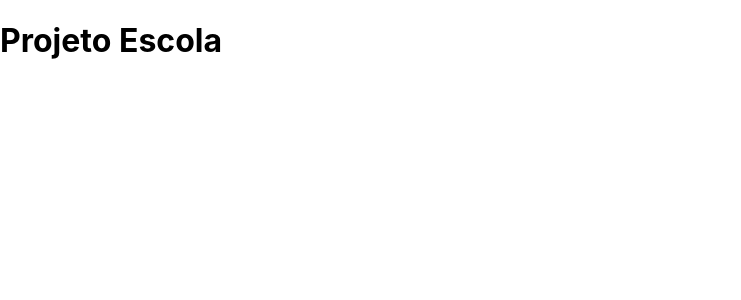
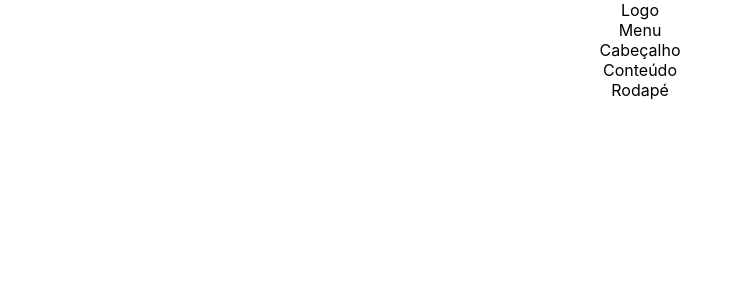
Before and after one commit to lcunha957/DS402_InternetIII, a React (Create React App) app in the folder Proj2-Escola/escola/: page / in a window 1280 px wide. Shown: the top 300 px of the page, without its empty margins (0-741 px from the left). Built offline with nearby package versions, Linux system fonts and the light colour scheme; the HTML template or start-up script is replaced by a standard one.

Commit message:
parte 2 de montar templates (arquivos)
página 7 da apostila 3 de react

```diff
--- a/Proj2-Escola/escola/src/App.js
+++ b/Proj2-Escola/escola/src/App.js
@@ -1,11 +1,12 @@
-
 import './App.css';
-
-
+import Logo from './components/template/Logo'; import Menu from './components/template/Menu'; import Main from './components/template/Main'; import Footer from './components/template/Footer';
 function App() {
   return (
-    <div >
-      <h1> Projeto Escola</h1>
+      <div className="App">
+        <Logo />
+        <Menu />
+        <Main />
+        <Footer />
 </div>
 ); }
 export default App;
--- /dev/null
+++ b/Proj2-Escola/escola/src/components/template/Footer.js
@@ -0,0 +1,6 @@
+import './Footer.css';
+export default function Footer(props){ return(
+        <footer className="footer">
+Rodapé
+</footer>
+) }
--- a/Proj2-Escola/escola/src/components/template/Header.js
+++ b/Proj2-Escola/escola/src/components/template/Header.js
@@ -0,0 +1,7 @@
+import './Header.css';
+
+export default function Header(props) { return(
+<header className="header">
+        Cabeçalho
+</header>
+) }
--- /dev/null
+++ b/Proj2-Escola/escola/src/components/template/Main.js
@@ -0,0 +1,13 @@
+import './Main.css';
+import React from 'react';
+import Header from './Header';
+
+export default function Main(props) { return (
+
+    <React.Fragment>
+    <Header />
+    <main className="content">
+        Conteúdo
+    </main>
+</React.Fragment>
+    ) }
```
Also changed, not shown: Proj2-Escola/escola/src/components/template/Footer.css (added), Proj2-Escola/escola/src/components/template/Main.css (added).
